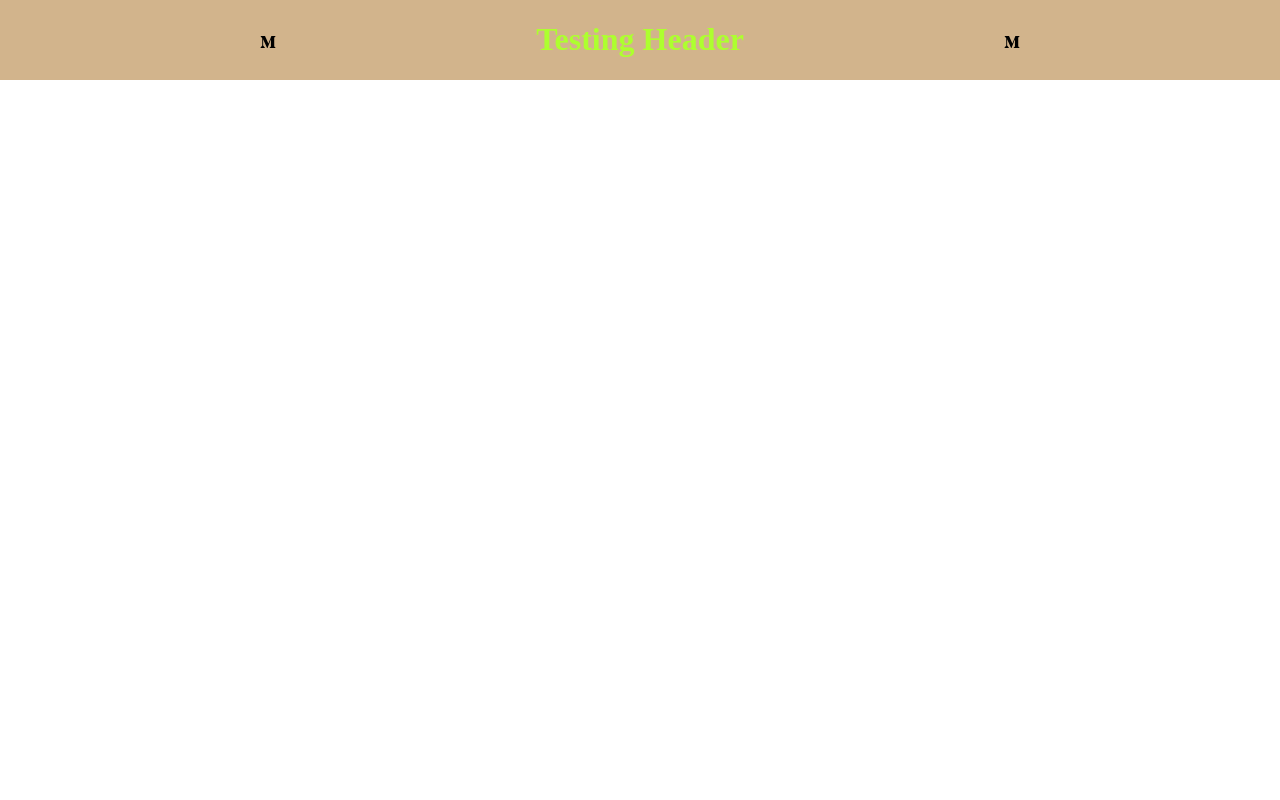
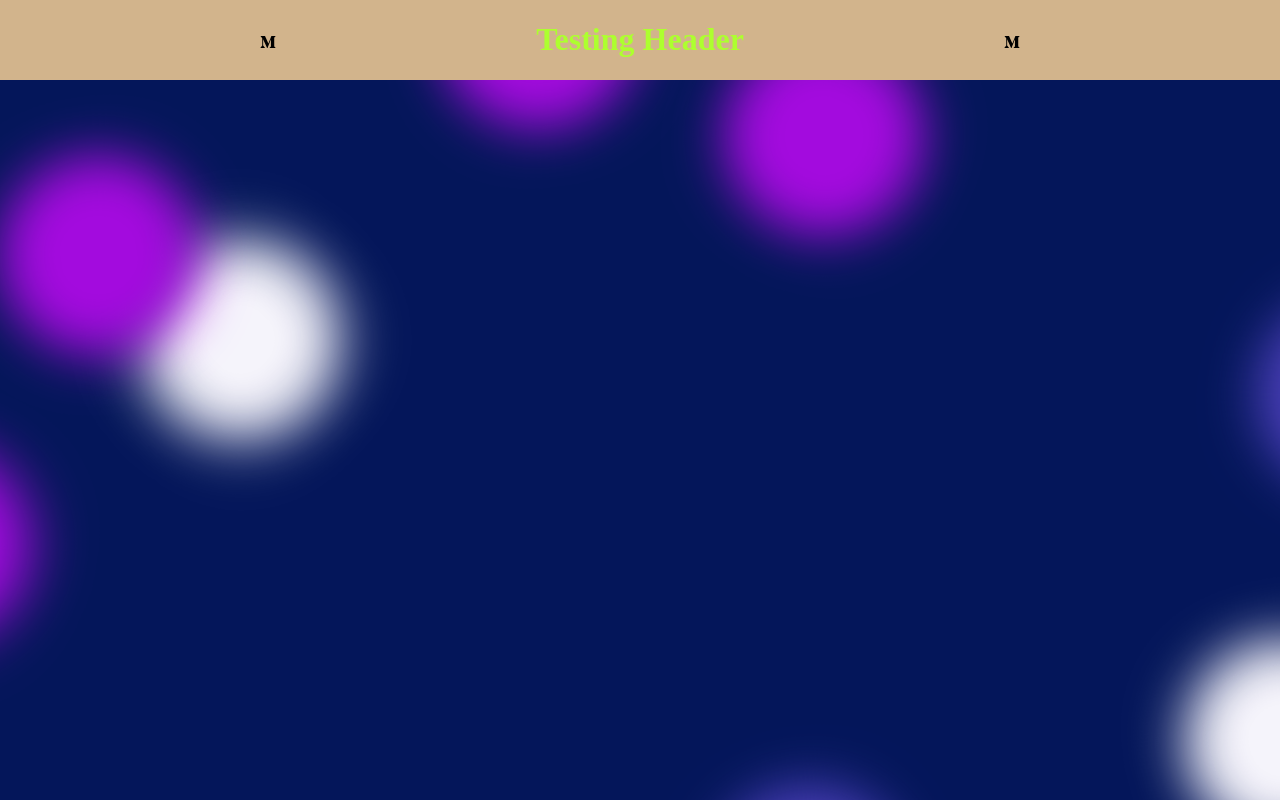
Before and after one commit to mtc-developing/DailyLog, a React (Vite) app in the folder DailyLog/: page / in a window 1280 px wide. Built offline with nearby package versions, Linux system fonts and the light colour scheme.

Commit message:
did a way easier background animation and found a couple animatoin generators and color palette generators in the process

```diff
--- a/DailyLog/src/App.jsx
+++ b/DailyLog/src/App.jsx
@@ -1,15 +1,21 @@
 import { useState } from 'react'
 
 import Header from './Header/Header'
+import MainBackground from './MainBackground/MainBackground'
+
 import styles from './App.module.css'
 
 function App() {
   const [count, setCount] = useState(0)
 
   return (
-    <div className={styles["main-container"]}>
-      <Header />
-    </div>
+    <>
+      <MainBackground />
+      <div className={styles["main-container"]}>
+        <Header />
+      </div>
+    </>
+
   )
 }
 
--- /dev/null
+++ b/DailyLog/src/MainBackground/MainBackground.jsx
@@ -0,0 +1,22 @@
+import React from "react";
+
+import styles from './MainBackground.module.css';
+
+function MainBackground() {
+    return (
+        <div className={styles.background}>
+            <span></span>
+            <span></span>
+            <span></span>
+            <span></span>
+            <span></span>
+            <span></span>
+            <span></span>
+            <span></span>
+            <span></span>
+            <span></span>
+        </div>
+    )
+}
+
+export default MainBackground
--- /dev/null
+++ b/DailyLog/src/MainBackground/MainBackground.module.css
@@ -0,0 +1,120 @@
+@keyframes move {
+    100% {
+        transform: translate3d(0, 0, 1px) rotate(360deg);
+    }
+}
+
+.background {
+    position: fixed;
+    width: 100vw;
+    height: 100vh;
+    top: 0;
+    left: 0;
+    background: #04165a;
+    overflow: hidden;
+    z-index: -5;
+}
+
+.background span {
+    width: 25vmin;
+    height: 25vmin;
+    border-radius: 25vmin;
+    backface-visibility: hidden;
+    position: absolute;
+    animation: move;
+    animation-duration: 45;
+    animation-timing-function: linear;
+    animation-iteration-count: infinite;
+}
+
+
+.background span:nth-child(0) {
+    color: #4b3fba;
+    top: 39%;
+    left: 88%;
+    animation-duration: 27s;
+    animation-delay: -4s;
+    transform-origin: -19vw -21vh;
+    box-shadow: -50vmin 0 6.466503649077851vmin currentColor;
+}
+.background span:nth-child(1) {
+    color: #4b3fba;
+    top: 9%;
+    left: 79%;
+    animation-duration: 52s;
+    animation-delay: -3s;
+    transform-origin: -24vw 1vh;
+    box-shadow: 50vmin 0 6.445825063787621vmin currentColor;
+}
+.background span:nth-child(2) {
+    color: #f5f4fb;
+    top: 69%;
+    left: 96%;
+    animation-duration: 24s;
+    animation-delay: -3s;
+    transform-origin: -10vw 21vh;
+    box-shadow: -50vmin 0 6.640470362179255vmin currentColor;
+}
+.background span:nth-child(3) {
+    color: #a30bde;
+    top: 73%;
+    left: 59%;
+    animation-duration: 44s;
+    animation-delay: -28s;
+    transform-origin: -11vw 20vh;
+    box-shadow: 50vmin 0 6.363022654354129vmin currentColor;
+}
+.background span:nth-child(4) {
+    color: #4b3fba;
+    top: 76%;
+    left: 84%;
+    animation-duration: 18s;
+    animation-delay: -24s;
+    transform-origin: 16vw 9vh;
+    box-shadow: 50vmin 0 6.381517084662505vmin currentColor;
+}
+.background span:nth-child(5) {
+    color: #a30bde;
+    top: 75%;
+    left: 19%;
+    animation-duration: 44s;
+    animation-delay: -38s;
+    transform-origin: 19vw -2vh;
+    box-shadow: -50vmin 0 7.013853005327742vmin currentColor;
+}
+.background span:nth-child(6) {
+    color: #f5f4fb;
+    top: 34%;
+    left: 33%;
+    animation-duration: 27s;
+    animation-delay: -2s;
+    transform-origin: 13vw -8vh;
+    box-shadow: 50vmin 0 6.886890802758694vmin currentColor;
+}
+.background span:nth-child(7) {
+    color: #a30bde;
+    top: 45%;
+    left: 92%;
+    animation-duration: 21s;
+    animation-delay: -23s;
+    transform-origin: -22vw -8vh;
+    box-shadow: 50vmin 0 6.440407563762566vmin currentColor;
+}
+.background span:nth-child(8) {
+    color: #a30bde;
+    top: 3%;
+    left: 4%;
+    animation-duration: 47s;
+    animation-delay: -38s;
+    transform-origin: -16vw 18vh;
+    box-shadow: 50vmin 0 6.419141749809077vmin currentColor;
+}
+.background span:nth-child(9) {
+    color: #a30bde;
+    top: 78%;
+    left: 33%;
+    animation-duration: 11s;
+    animation-delay: -44s;
+    transform-origin: 7vw 10vh;
+    box-shadow: -50vmin 0 6.604768911656953vmin currentColor;
+}
```
